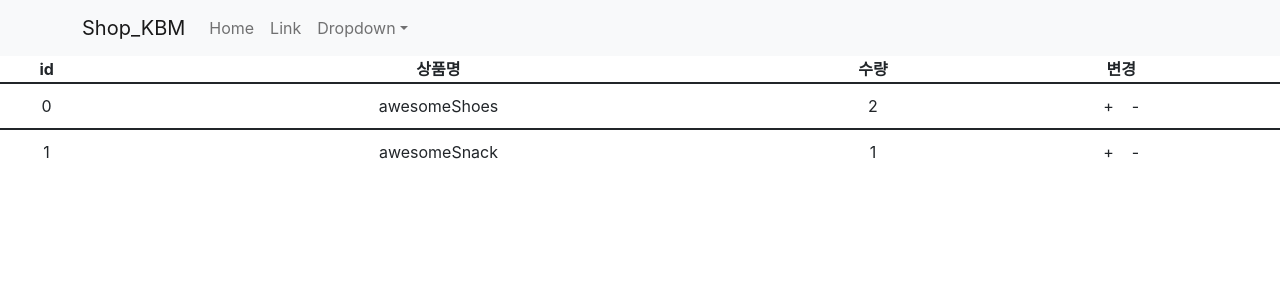
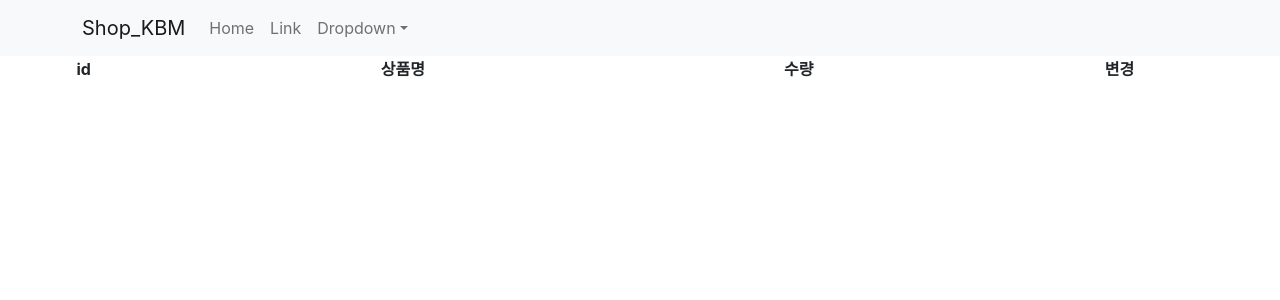
Before and after one commit to marblekang/React_shop, a React (Create React App) app: page /cart in a window 1280 px wide. Shown: the top 300 px of the page. Built offline with nearby package versions, Linux system fonts and the light colour scheme.

Commit message:
03/18 Cart 기능 추가

```diff
--- a/src/App.js
+++ b/src/App.js
@@ -101,10 +101,11 @@ function App() {
  function Card(props){
 
   let stock = useContext(stockContext); // 범위 입력
-
+  let history = useHistory();
   return(
 
-    <div className='col-md-4'>  {/* 정확히 3등분 쪼개기 */}
+    <div className='col-md-4' onClick={()=>{
+     history.push('/detail/' + props.shoes[props.i].id)}}>  {/* 정확히 3등분 쪼개기 */}
       <img src={'https://codingapple1.github.io/shop/shoes'+(props.shoes[props.i].id+1)+'.jpg'} width="100%" />
       <h4>{props.shoes[props.i].title}</h4>
       <p>{props.shoes[props.i].content}</p>
--- a/src/Cart.js
+++ b/src/Cart.js
@@ -25,8 +25,8 @@ function Cart(props){
             <td>{a.id}</td>
             <td>{a.name}</td>
             <td>{a.quan}</td>
-            <td><button className="btn" onClick={()=>{dispatch({type:'incQuan'})}}>+</button>
-                <button className="btn" onClick={()=>{dispatch({type:'decQuan'})}}>-</button>
+            <td><button className="btn" onClick={()=>{dispatch({type:'incQuan',payload:a.id})}}>+</button>
+                <button className="btn" onClick={()=>{dispatch({type:'decQuan',payload:a.id})}}>-</button>
             </td>
           </tr> )
         })}
--- a/src/Detail.js
+++ b/src/Detail.js
@@ -76,7 +76,7 @@ function Detail(props){
             {props.stock > 0
             ? <button className="btn btn-danger" onClick={function(){
               props.setStock(props.stock-1);
-              props.dispatch({type:'add', payload:{id: 2, name : 'newShoes' , quan:1 }});
+              props.dispatch({type:'add', payload:{id: findedProd.id, name : findedProd.title , quan:1 }});
               history.push('/cart')
             }
             }>주문하기</button>
--- a/src/index.js
+++ b/src/index.js
@@ -8,32 +8,36 @@ import {Provider} from 'react-redux';
 import {combineReducers, createStore} from 'redux';
 
 // 상품정보
-let prodInfo = [{id:0, name:'awesomeShoes', quan:2},{id:1, name:'awesomeSnack', quan:1}]
+let prodInfo = [];
 
 // reducer - 수량 증감을 위한 state
 function reducer(state = prodInfo, action){
-  let copy = [...state];
 
   if(action.type === 'add'){
-
+    let isThereNo = state.findIndex((a)=>{return a.id === action.payload.id});
+      if (isThereNo >= 0){
+        let copy = [...state];
+        copy[isThereNo].quan++
+        return copy;
+      }else {
+        let copy = [...state];
+        copy.push(action.payload);
+        return copy;
+      }
+  }else if (action.type === 'incQuan'){
     let copy = [...state];
-    copy.push(action.payload);
-    return copy;
-
-  }else if (action.type === 'incQuan'){
-
-   copy[0].quan++;
+   copy[action.payload].quan++;
     return copy;
   }else if(action.type === 'decQuan'){
-
-    copy[0].quan--;
+    let copy = [...state];
+    copy[action.payload].quan--;
     return copy;
   }else{
     return state;
   }
 }
 
-// reducer - 알림창 상태 저장해서 보여주고 숨기는 state
+// reducer2 - 알림창 상태 저장해서 보여주고 숨기는 state
 let alertUi = true;
 
 function reducer2(state = alertUi,action){
```
